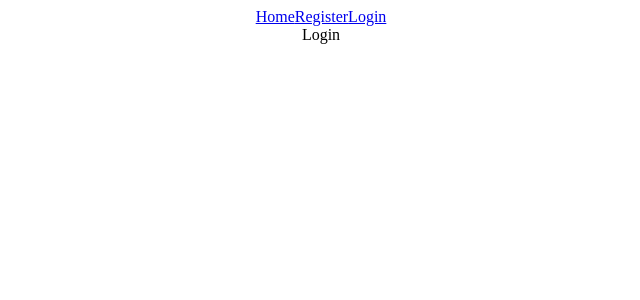
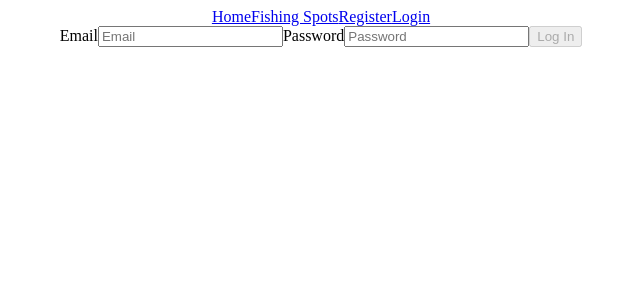
Before and after one commit to hoang-p6/AnglersAtlas-FRONTEND, a React (Create React App) app in the folder client/: page /login in a window 1280 px wide. Shown: the top 300 px of the page, without its empty margins (319-959 px from the left). Built offline with nearby package versions, Linux system fonts and the light colour scheme; the HTML template or start-up script is replaced by a standard one.

Commit message:
Rendered Bodies of water

```diff
--- a/client/src/App.js
+++ b/client/src/App.js
@@ -1,5 +1,7 @@
 import './App.css'
+import axios from 'axios'
 import React from 'react'
+import { BASE_URL } from './services/api'
 import { Route, Routes } from 'react-router-dom'
 import { useEffect, useState } from 'react'
 import { CheckSession } from './services/Auth'
@@ -14,24 +16,31 @@ import Water from './components/Water'
 import WaterForm from './components/WaterForm'
 import Home from './components/Home'
 
-function App() {
+const App = () => {
+  //Authentication state and methods
   const [user, setUser] = useState(null)
+  const [waters, setWaters] = useState([])
   const handleLogout = () => {
     setUser(null)
     localStorage.clear()
   }
   const checkToken = async () => {
     const user = await CheckSession()
-    console.log(user)
     setUser(user)
   }
-
+  //Methods for fishing spots AKA Water Component
+  const getAllWaters = async () => {
+    const res = await axios.get(`${BASE_URL}/api/water`)
+    console.log(res.data.waters)
+    setWaters(res.data.waters)
+  }
   useEffect(() => {
     const token = localStorage.getItem('token')
     if (token) {
       checkToken()
     }
   }, [])
+
   return (
     <div className="App">
       <Nav user={user} handleLogout={handleLogout} checkToken={checkToken} />
@@ -39,7 +48,11 @@ function App() {
         <Routes>
           <Route path="/" element={<Home />} />
           <Route path="/register" element={<Register />} />
-          <Route path="/login" element={<LoginForm />} />
+          <Route path="/login" element={<LoginForm setUser={setUser} />} />
+          <Route
+            path="/water"
+            element={<Water getAllWaters={getAllWaters} waters={waters} />}
+          />
         </Routes>
       </main>
     </div>
--- a/client/src/components/LoginForm.jsx
+++ b/client/src/components/LoginForm.jsx
@@ -1,5 +1,55 @@
-const Login = () => {
-  return <div>Login</div>
+import { useState } from 'react'
+import { useNavigate } from 'react-router-dom'
+import { SignInUser } from '../services/Auth'
+
+const Login = ({ setUser }) => {
+  let navigate = useNavigate()
+
+  const initialState = {
+    email: '',
+    password: ''
+  }
+
+  const [formValues, setFormValues] = useState(initialState)
+
+  const handleChange = (e) => {
+    setFormValues({ ...formValues, [e.target.name]: e.target.value })
+  }
+
+  const handleSubmit = async (e) => {
+    e.preventDefault()
+    const payload = await SignInUser(formValues)
+    setFormValues(initialState)
+    setUser(payload)
+    navigate('/')
+  }
+
+  return (
+    <form onSubmit={handleSubmit}>
+      <label htmlFor="email">Email</label>
+      <input
+        onChange={handleChange}
+        name="email"
+        type="email"
+        value={formValues.email}
+        required
+        placeholder="Email"
+      />
+
+      <label htmlFor="password">Password</label>
+      <input
+        onChange={handleChange}
+        name="password"
+        type="password"
+        value={formValues.password}
+        required
+        placeholder="Password"
+      />
+      <button disabled={!formValues.email || !formValues.password}>
+        Log In
+      </button>
+    </form>
+  )
 }
 
 export default Login
--- a/client/src/components/Nav.jsx
+++ b/client/src/components/Nav.jsx
@@ -1,11 +1,17 @@
 import { NavLink } from 'react-router-dom'
-const Nav = () => {
-  let user = false
+const Nav = ({ user, handleLogout }) => {
   return user ? (
-    <nav className="Nav-Bar"></nav>
+    <nav>
+      {' '}
+      <NavLink to="/">Home</NavLink>
+      <NavLink to="/" onClick={handleLogout}>
+        Log Out
+      </NavLink>
+    </nav>
   ) : (
     <nav className="Nav-Bar">
       <NavLink to="/">Home</NavLink>
+      <NavLink to="/water">Fishing Spots</NavLink>
       <NavLink to="/register">Register</NavLink>
       <NavLink to="/login">Login</NavLink>
     </nav>
--- a/client/src/components/Water.jsx
+++ b/client/src/components/Water.jsx
@@ -1,5 +1,22 @@
-const Water = () => {
-  return <div></div>
+import { useEffect } from 'react'
+const Water = ({ getAllWaters, waters }) => {
+  useEffect(() => {
+    getAllWaters()
+  }, [])
+
+  return (
+    <div>
+      {waters.map((water) => (
+        <div>
+          <div>{water.name}</div>
+          <div>State: {water.state}</div>
+          <div>Type of Body: {water.type}</div>
+
+          <div>{water.species}</div>
+        </div>
+      ))}
+    </div>
+  )
 }
 
 export default Water
--- a/client/src/services/Auth.js
+++ b/client/src/services/Auth.js
@@ -3,7 +3,6 @@ import Client from './api'
 export const SignInUser = async (data) => {
   try {
     const res = await Client.post('/auth/login', data)
-
     localStorage.setItem('token', res.data.token)
     return res.data.user
   } catch (error) {
--- a/client/src/services/api.js
+++ b/client/src/services/api.js
@@ -2,7 +2,7 @@ import Axios from 'axios'
 
 export const BASE_URL = 'http://localhost:3001'
 
-const Client = Axios.create({ BASE_URL })
+const Client = Axios.create({ baseURL: BASE_URL })
 
 Client.interceptors.request.use(
   (config) => {
@@ -11,8 +11,6 @@ Client.interceptors.request.use(
     if (token) {
       config.headers['authorization'] = `Bearer ${token}`
     }
-    console.log(`TOKEN GOES HERE:${config.headers}`)
-    console.log(config)
     return config
   },
   (error) => Promise.reject(error)
```
